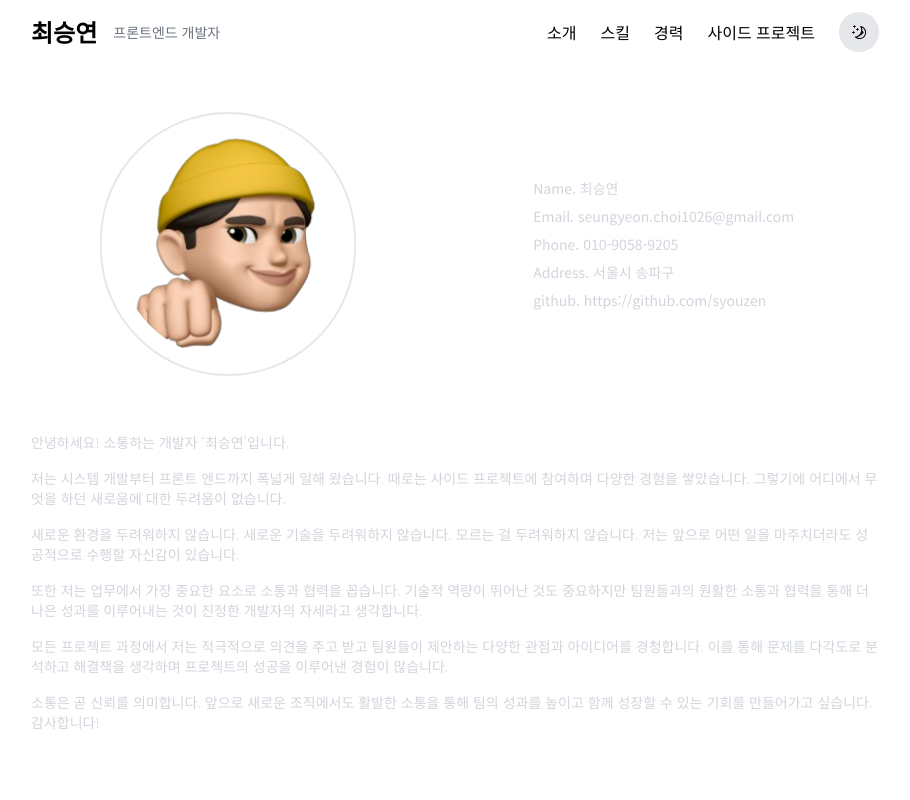
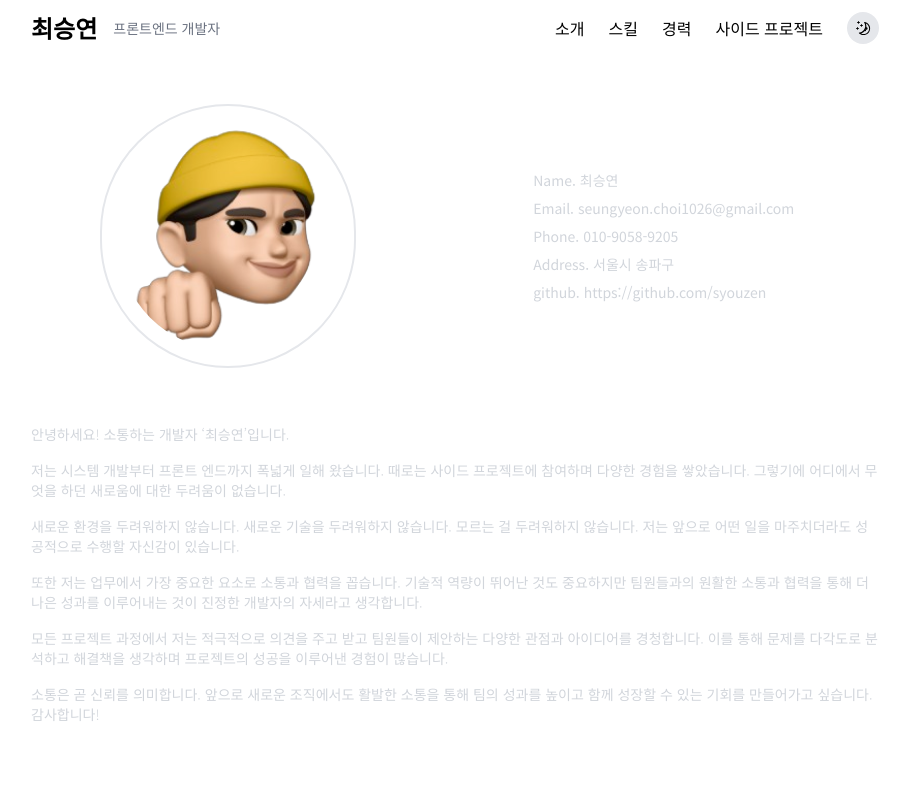
Before and after one commit to syouzen/my-portfolio, a Next.js app: page / in a window 1280 px wide. Shown: the top 800 px of the page, without its empty margins (185-1095 px from the left). Built offline with nearby package versions, Linux system fonts and the light colour scheme.

Commit message:
🌱 theme

```diff
--- a/src/app/_components/theme-button.tsx
+++ b/src/app/_components/theme-button.tsx
@@ -9,7 +9,7 @@ export default function ThemeButton() {
   return (
     <>
       <button
-        className="p-2 w-10 h-10 rounded-full bg-gray-200 flex justify-center items-center focus:outline-none focus:ring focus:ring-blue-500 transition"
+        className="w-8 h-8 rounded-full bg-gray-200 flex justify-center items-center focus:outline-none focus:ring focus:ring-blue-500 transition"
         onClick={() => {
           setTheme(theme === "dark" ? "light" : "dark");
         }}
```
